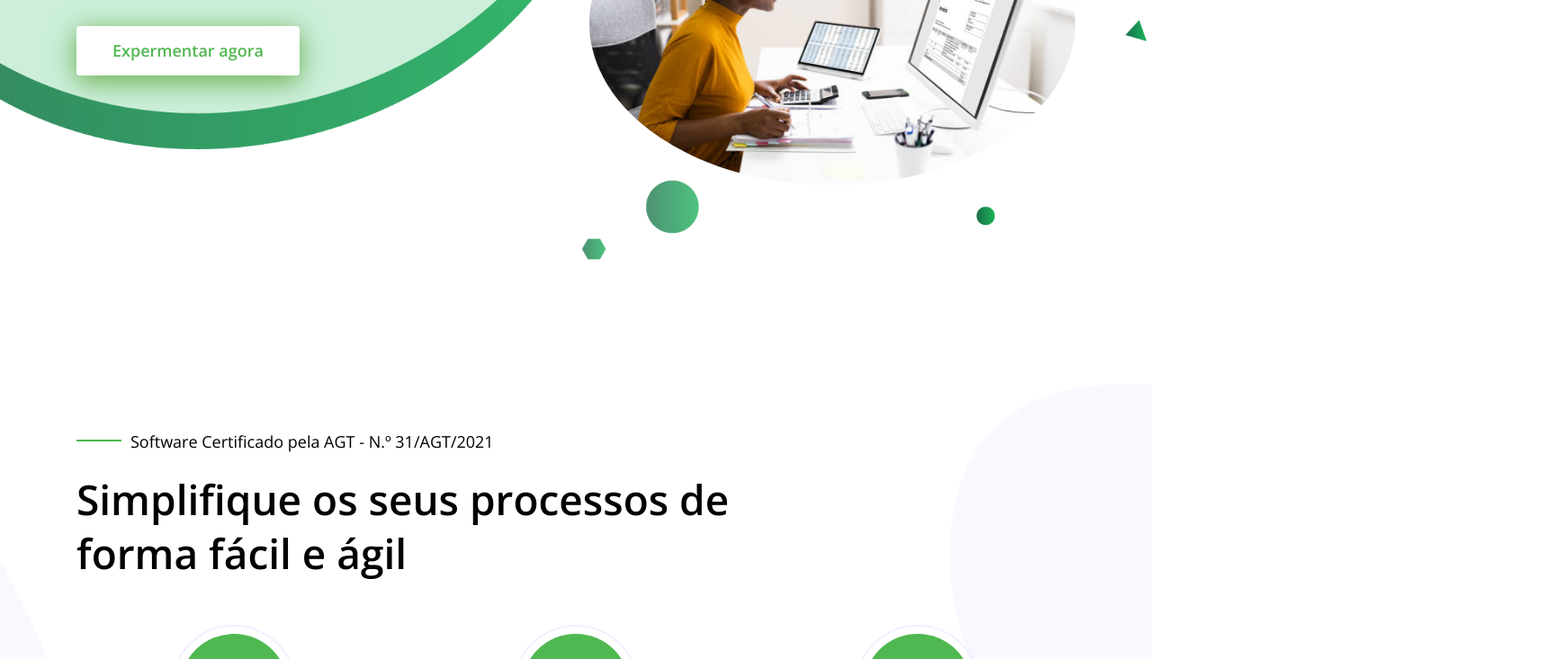
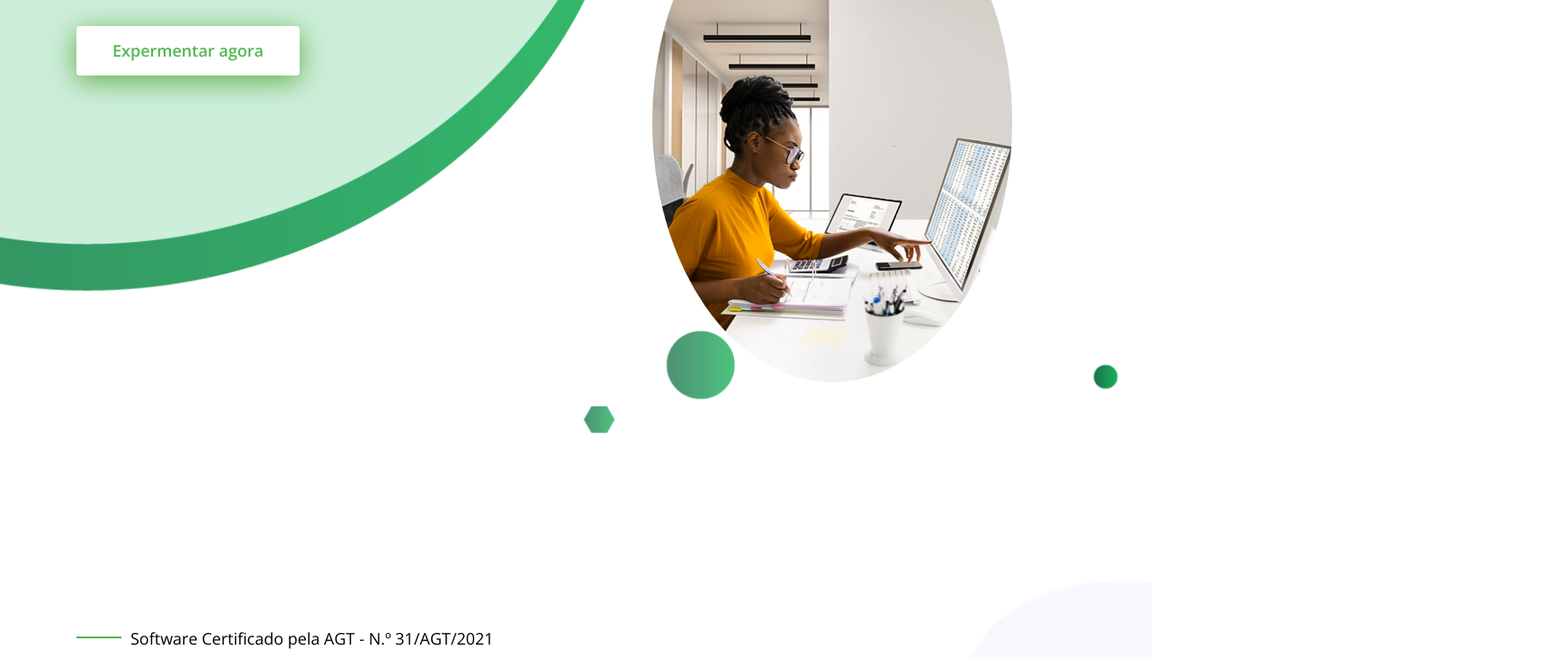
Before and after one commit to acholis/kambandu-site, a plain HTML site: page index.html in a window 1280 px wide. Shown: the part 371-1104 px from the top of the page at 90% size, 1735 px wide, since content can reach past the window. Drawn offline with nearby package versions, Linux system fonts and the light colour scheme; a web font is replaced by a local one.

Commit message:
this commit - Create job

```diff
--- a/index.html
+++ b/index.html
@@ -94,7 +94,7 @@
                 <!--start caption image-->
                 <div class="col-md-6" style="margin: 10% 0;">
                     <div class="caption-img animation-jump text-center">
-                        <img src="assets/images/like.jpg" class="img-fluid" style="border-radius: 100%;">
+                        <img src="assets/images/like.png" class="img-fluid" style="border-radius: 100%;">
                     </div>
 
                 </div>
```
Also changed, not shown: assets/images/like.jpg (deleted), assets/images/like.png (added).
